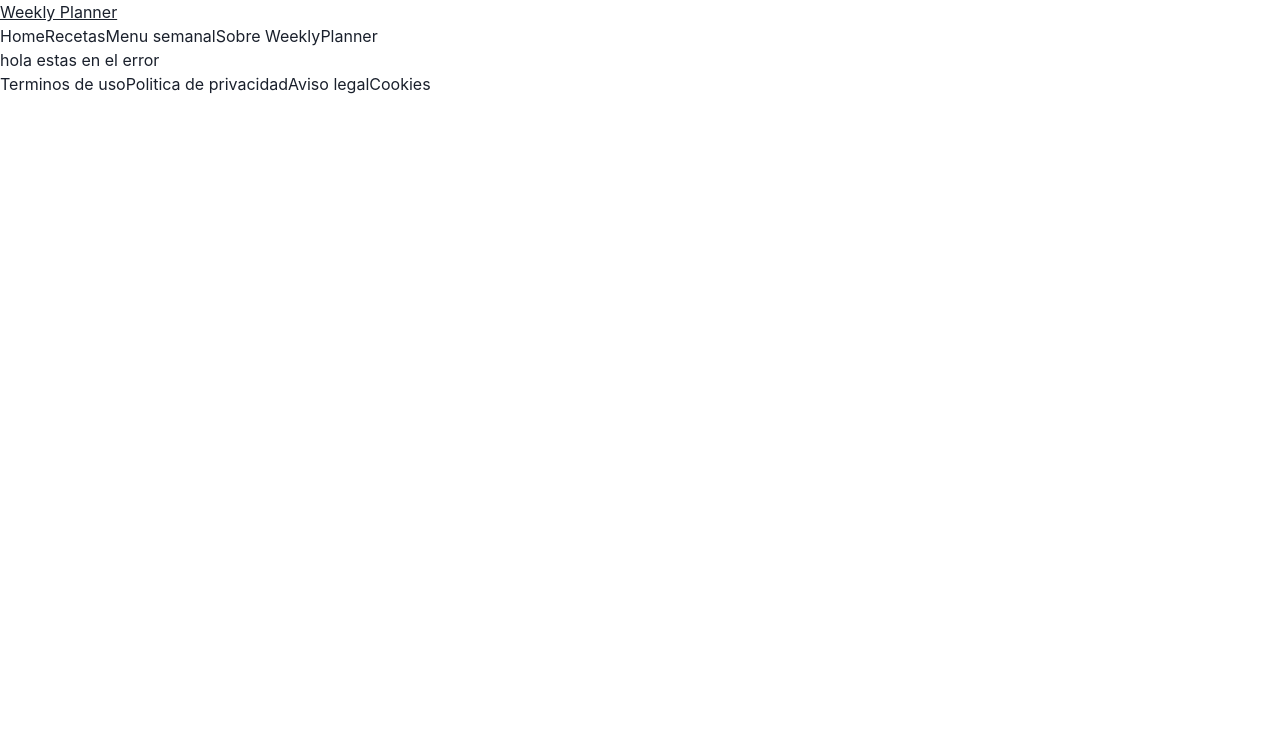
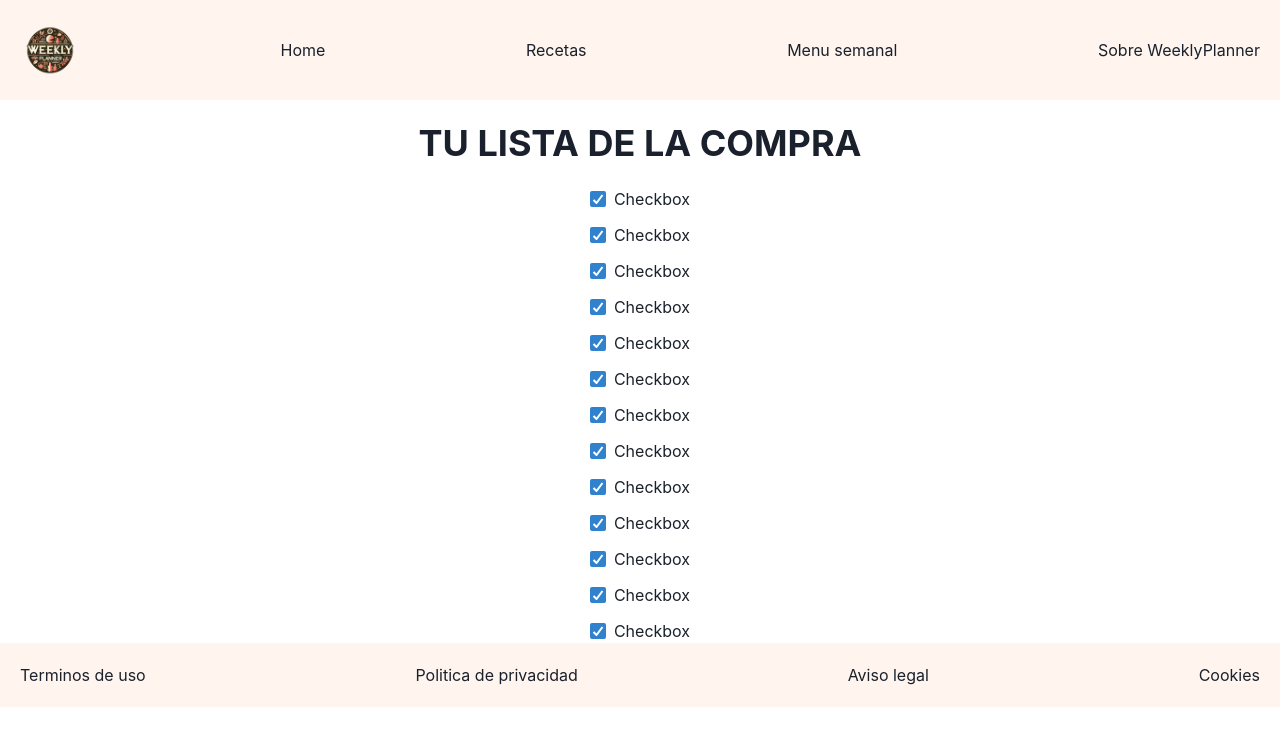
Before and after one commit to victorgomezferrer/weeky_planner, a React (Create React App) app: page /weekly_menu in a window 1280 px wide. Shown: the top 746 px of the page. Built offline with nearby package versions, Linux system fonts and the light colour scheme.

Commit message:
Commit Marina

```diff
--- a/src/components/Card/Card.jsx
+++ b/src/components/Card/Card.jsx
@@ -1,38 +1,36 @@
-import { Card as ChackraCard, Image, Text, CardBody, CardFooter, Heading, Button, Box } from '@chakra-ui/react'
+import { Card as ChackraCard, Image, Stack, Divider, ButtonGroup, Box, Text, CardBody, CardFooter, Heading, Button } from '@chakra-ui/react'
 import React from 'react'
 
 const Card = ({ recipe }) => {
-    let { image, label, dishType } = recipe
+    console.log(recipe)
+    let { image, label, dishType, cuisineType } = recipe
 
     return (
-        <ChackraCard
-            direction={{ base: 'column', sm: 'row' }}
-            overflow='hidden'
-            variant='outline'
-        >
-            <Image
-                objectFit='cover'
-                maxW={{ base: '100%', sm: '200px' }}
-                src={image}
-                alt={label}
-            />
-
-            <Box>
-                <CardBody>
+        <ChackraCard maxW='sm'>
+            <CardBody>
+                <Image
+                    src={image}
+                    alt={label}
+                    borderRadius='lg'
+                />
+                <Stack mt='6' spacing='3'>
                     <Heading size='md'>{label}</Heading>
-
-                    <Text py='2'>
+                    <Text>{cuisineType}</Text>
+                    <Text color='blue.600' fontSize='md'>
                         {dishType}
                     </Text>
-                </CardBody>
+                </Stack>
+            </CardBody>
+            <Divider />
+            <CardFooter>
+                <ButtonGroup spacing='2'>
+                    <Button variant='solid' colorScheme='blue'>
+                        Añadir a la cesta de la compra
+                    </Button>
+                </ButtonGroup>
+            </CardFooter>
+        </ChackraCard>
 
-                <CardFooter>
-                    <Button variant='solid' colorScheme='blue'>
-                        Buy Latte
-                    </Button>
-                </CardFooter>
-            </Box>
-        </ChackraCard>
     )
 }
 
--- a/src/components/Footer/Footer.jsx
+++ b/src/components/Footer/Footer.jsx
@@ -21,7 +21,12 @@ const Footer = () => {
         },
     ]
     return (
-        <Flex>
+        <Flex
+            padding={"20px"}
+            justifyContent={'space-between'}
+            alignItems={"center"}
+            backgroundColor={"seashell"}
+        >
             {FOOTER_LINKS.map(({ link, text }) => {
                 return (
                     <BaseLink to={link} text={text} key={text}></BaseLink>
--- a/src/components/NavBar/NavBar.jsx
+++ b/src/components/NavBar/NavBar.jsx
@@ -1,4 +1,4 @@
-import { Flex, Text } from '@chakra-ui/react'
+import { Flex, Text, Link} from '@chakra-ui/react'
 import React from 'react'
 import BaseLink from '../BaseLink/BaseLink'
 
@@ -22,12 +22,23 @@ const NavBar = () => {
         }
     ]
     return (<>
-        <Flex>
-            <BaseLink to='/' text='Weekly Planner'> </BaseLink>
-        </Flex>
-        <Flex>
+        <Flex
+            padding={"20px"}
+            justifyContent={'space-between'}
+            alignItems={"center"}
+            backgroundColor={"seashell"}
+        >
+            <Link to="/">
+                <img
+                    width={"60px"}
+                    src="/logo.png" alt="Logo" />
+            </Link>
             {NAVBAR_LINKS.map(({ text, link }) => {
-                return <BaseLink key={text} text={text} to={link} ></BaseLink>
+                return <BaseLink
+                    key={text} text={text} to={link}
+                    fontWeight={"bold"}
+
+                ></BaseLink>
             })}
         </Flex>
     </>
--- a/src/components/RecipesCards/RecipesCards.jsx
+++ /dev/null
@@ -1,18 +0,0 @@
-import React from 'react'
-import Card from '../Card/Card'
-
-
-const RecipesCards = ({ recipes }) => {
-
-
-    return (
-        <>
-            {recipes.hits.map(({ recipe }) => {
-
-                return <Card recipe={recipe}></Card>
-            })}
-        </>
-    )
-}
-
-export default RecipesCards
--- /dev/null
+++ b/src/components/RecipesGrid/RecipesGrid.jsx
@@ -0,0 +1,34 @@
+import React from 'react'
+import Card from '../Card/Card'
+import { Grid, Heading } from '@chakra-ui/react'
+
+
+const RecipesCards = ({ recipes }) => {
+
+    return (
+        <>
+        <Heading
+        textAlign={"center"}
+        padding={"22px 56px"}
+        >TODAS LAS RECETAS</Heading>
+        <Grid
+            templateColumns={[
+                "repeat(1, 1fr)",
+                "repeat(1, 1fr)",
+                "repeat(2, 1fr)",
+                "repeat(3, 1fr)",
+            ]}
+            gap={"40px"}
+        >
+        <>
+            {recipes.hits.map(({ recipe }) => {
+
+                return <Card recipe={recipe}></Card>
+            })}
+        </>
+        </Grid>
+        </>
+    )
+}
+
+export default RecipesCards
--- a/src/index.js
+++ b/src/index.js
@@ -13,5 +13,3 @@ root.render(
     </ChakraProvider>
   </React.StrictMode>
 );
-
-// Marina: probando probando!!!
--- /dev/null
+++ b/src/pages/AboutPage/AboutPage.jsx
@@ -0,0 +1,15 @@
+import React from 'react'
+import { Flex, text } from '@chakra-ui/react'
+
+function AboutPage () {
+  return (
+    <div>
+      <Flex flexDir={'column'}>
+        <h1>Sobre nosotros</h1>
+        <h3>Weekly Planner es un proyecto blablabla</h3>
+      </Flex>
+    </div>
+  )
+}
+
+export default AboutPage
--- a/src/pages/Home/Home.jsx
+++ b/src/pages/Home/Home.jsx
@@ -1,5 +1,5 @@
 import React from 'react'
-import RecipesCards from '../../components/RecipesCards/RecipesCards'
+import RecipesCards from '../../components/RecipesGrid/RecipesGrid'
 import { useLoaderData } from 'react-router-dom';
 
 const Home = () => {
--- /dev/null
+++ b/src/pages/NotFoundPage/NotFoundPage.jsx
@@ -0,0 +1,23 @@
+import { Flex, Text } from "@chakra-ui/react"
+import React from "react"
+
+const NotFoundPage = () => {
+    return (
+        <Flex
+            height={"calc(100vh - 322px)"}
+            flexDir={"column"}
+            gap={"12px"}
+            justifyContent={"center"}
+            alignItems={"center"}
+        >
+            <Text fontWeight={"bold"} fontSize={"52px"}>
+                404!!
+            </Text>
+            <Text fontWeight={"bold"} fontSize={"52px"}>
+                Sorry, page not found:(
+            </Text>
+        </Flex>
+    )
+}
+
+export default NotFoundPage
--- /dev/null
+++ b/src/pages/WeeklyMenu/WeeklyMenu.jsx
@@ -0,0 +1,75 @@
+import React from 'react'
+import { Flex, List, ListItem, ListIcon, Heading, Checkbox, text } from '@chakra-ui/react'
+
+function WeeklyMenu() {
+    const probando = ["patata", "arroz", "pasta"]
+
+    return (
+        <>
+            <Heading
+                textAlign={"center"}
+                padding={"22px 56px"}
+            >TU LISTA DE LA COMPRA</Heading>
+            <List spacing={3}
+                textAlign={"center"}
+            >
+                <ListItem>
+                    <Checkbox defaultChecked>Checkbox</Checkbox>
+                </ListItem>
+                <ListItem>
+                    <List spacing={3}>
+                        <ListItem>
+                            <Checkbox defaultChecked>Checkbox</Checkbox>
+                        </ListItem>
+                        <ListItem>
+                            <Checkbox defaultChecked>Checkbox</Checkbox>
+                        </ListItem>
+                        <ListItem>
+                            <Checkbox defaultChecked>Checkbox</Checkbox>
+                        </ListItem>
+                        <ListItem>
+                            <List spacing={3}>
+                                <ListItem>
+                                    <Checkbox defaultChecked>Checkbox</Checkbox>
+                                </ListItem>
+                                <ListItem>
+                                    <Checkbox defaultChecked>Checkbox</Checkbox>
+                                </ListItem>
+                                <ListItem>
+                                    <Checkbox defaultChecked>Checkbox</Checkbox>
+                                </ListItem>
+
+                                <ListItem>
+                                    <Checkbox defaultChecked>Checkbox</Checkbox>
+                                </ListItem>
+                            </List>
+                        </ListItem>
+                    </List>
+                </ListItem>
+                <ListItem>
+                    <Checkbox defaultChecked>Checkbox</Checkbox>
+                </ListItem>
+
+                <ListItem>
+                    <List spacing={3}>
+                        <ListItem>
+                            <Checkbox defaultChecked>Checkbox</Checkbox>
+                        </ListItem>
+                        <ListItem>
+                            <Checkbox defaultChecked>Checkbox</Checkbox>
+                        </ListItem>
+                        <ListItem>
+                            <Checkbox defaultChecked>Checkbox</Checkbox>
+                        </ListItem>
+
+                        <ListItem>
+                            <Checkbox defaultChecked>Checkbox</Checkbox>
+                        </ListItem>
+                    </List>
+                </ListItem>
+            </List>
+        </>
+    )
+}
+
+export default WeeklyMenu
```
Also changed, not shown: src/routes/routes.jsx (+12 -6 lines), public/logo.png (added).
